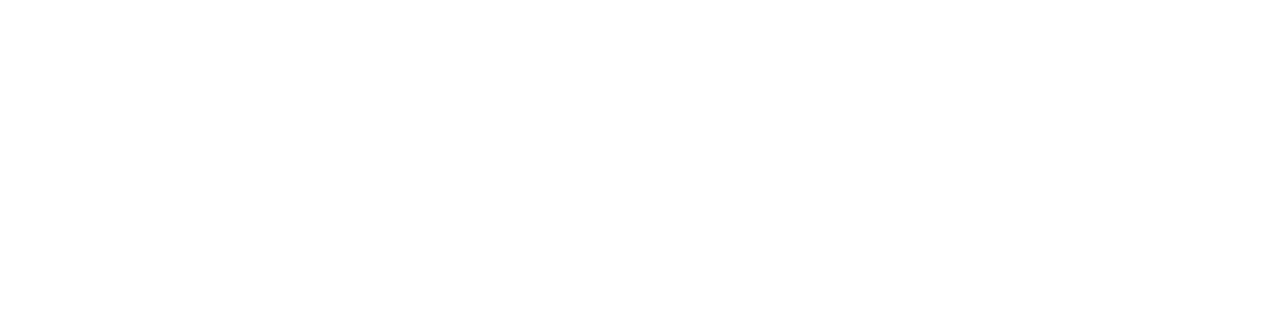
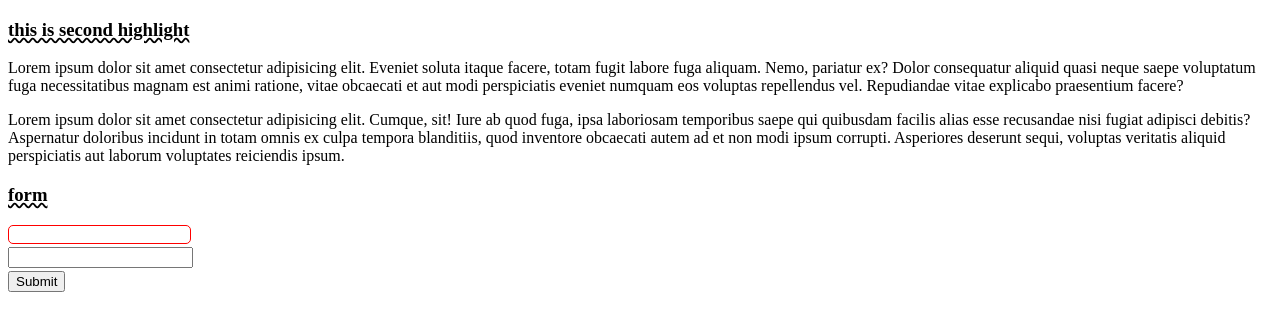
Before and after one commit to MdNiloy101/second-code, a plain HTML site: page index.html in a window 1280 px wide. Drawn offline with Linux system fonts and the light colour scheme.

Commit message:
added new something accept it

```diff
--- a/index.html
+++ b/index.html
@@ -4,8 +4,22 @@
     <meta charset="UTF-8">
     <meta name="viewport" content="width=device-width, initial-scale=1.0">
     <title>second code repo</title>
+    <link rel="stylesheet" href="styles2.css">
 </head>
 <body>
+    <h3>this is second highlight</h3>
+    <div>
+        <p>Lorem ipsum dolor sit amet consectetur adipisicing elit. Eveniet soluta itaque facere, totam fugit labore fuga aliquam. Nemo, pariatur ex? Dolor consequatur aliquid quasi neque saepe voluptatum fuga necessitatibus magnam est animi ratione, vitae obcaecati et aut modi perspiciatis eveniet numquam eos voluptas repellendus vel. Repudiandae vitae explicabo praesentium facere?</p>
+        <p>Lorem ipsum dolor sit amet consectetur adipisicing elit. Cumque, sit! Iure ab quod fuga, ipsa laboriosam temporibus saepe qui quibusdam facilis alias esse recusandae nisi fugiat adipisci debitis? Aspernatur doloribus incidunt in totam omnis ex culpa tempora blanditiis, quod inventore obcaecati autem ad et non modi ipsum corrupti. Asperiores deserunt sequi, voluptas veritatis aliquid perspiciatis aut laborum voluptates reiciendis ipsum.</p>
+        <!-- <h3 style="text-decoration: underline wavy  black;">FORM</h3> -->
+        <h3>form</h3>
+        <form>
+            <input type="text">
+            <input type="password">
+            <input type="submit">
+
+        </form>
+    </div>
 
 </body>
 </html>
--- /dev/null
+++ b/styles2.css
@@ -0,0 +1,11 @@
+input{
+    margin-bottom: 3px;
+    display: block;
+}
+input[type="text"]{
+    border: 1px solid red;
+    border-radius: 5px;
+}
+h3{
+    text-decoration: underline wavy black;
+}
```
